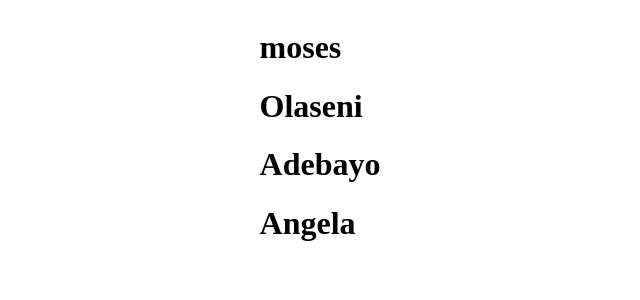
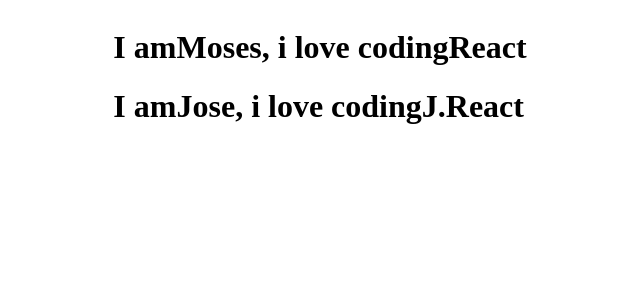
Before and after one commit to Ajdev11/reactRefs_ErrorBoundaries, a React (Create React App) app: page / in a window 1280 px wide. Shown: the top 300 px of the page, without its empty margins (320-960 px from the left). Built offline with nearby package versions, Linux system fonts and the light colour scheme.

Commit message:
List and renedering using a separarte components

```diff
--- a/src/App.js
+++ b/src/App.js
@@ -7,7 +7,7 @@ import ClassProps from './Components/propsclass';
 import State from './Components/stateClass';
 import PropsMethod from './Components/methodProps';
 import ConditionalRendering from './Components/conditions';
-import PersonList from './Components/listRendering2';
+import NameList from './Components/listRendering2';
 
 class App extends Component {
     state = {  }
@@ -23,7 +23,7 @@ class App extends Component {
             <ConditionalRendering />
             </>*/
             <>
-            <PersonList />
+            <NameList />
             </>
         );
     }
--- a/src/Components/conditions.jsx
+++ b/src/Components/conditions.jsx
@@ -24,7 +24,7 @@ class ConditionalRendering extends Component {
         return <div>{message}</div>*/
     //the best approach for conditional rendering is the tenary method;
  return (
-    this.state.isLoggedIn ? (<idv>Welcome AJdEV</idv>) : (<div>Goodbye Ajdev</div>)
+    this.state.isLoggedIn ? (<div>Welcome AJdEV</div>) : (<div>Goodbye Ajdev</div>)
  )
   }
 }
--- a/src/Components/listRendering.jsx
+++ b/src/Components/listRendering.jsx
@@ -1,11 +1,11 @@
 import React from 'react';
 
-function Person(){
+function People({person}){
     return (
         <>
-        <h2>I am {names.name}, i am {names.age} and i have a skill of {names.skill}</h2>
+        <h1>I am{person.Name}, i love coding{person.skills}</h1>
         </>
      );
 }
 
-export default Person;
+export default People;
--- a/src/Components/listRendering2.jsx
+++ b/src/Components/listRendering2.jsx
@@ -1,13 +1,19 @@
 import React from 'react';
+import People from './listRendering';
 
-function PersonList(){
- let names = ['moses','Olaseni','Adebayo','Angela']
- let nameList = names.map(surname =><h1>{surname}</h1>)
-
- return(
-    <>
-    {nameList}
-    </>
- )
+function NameList(){
+   let Persons = [
+      {id:1, Name:'Moses', skills:'React'},
+      {id:2, Name:'Jose', skills:'J.React'}
+   ]
+   const PersonObj = Persons.map(person=>(
+//
+  <People person={person}/>
+   ))
+   return(
+      <div>
+         {PersonObj}
+      </div>
+   )
 }
-export default PersonList;
+export default NameList;
```
